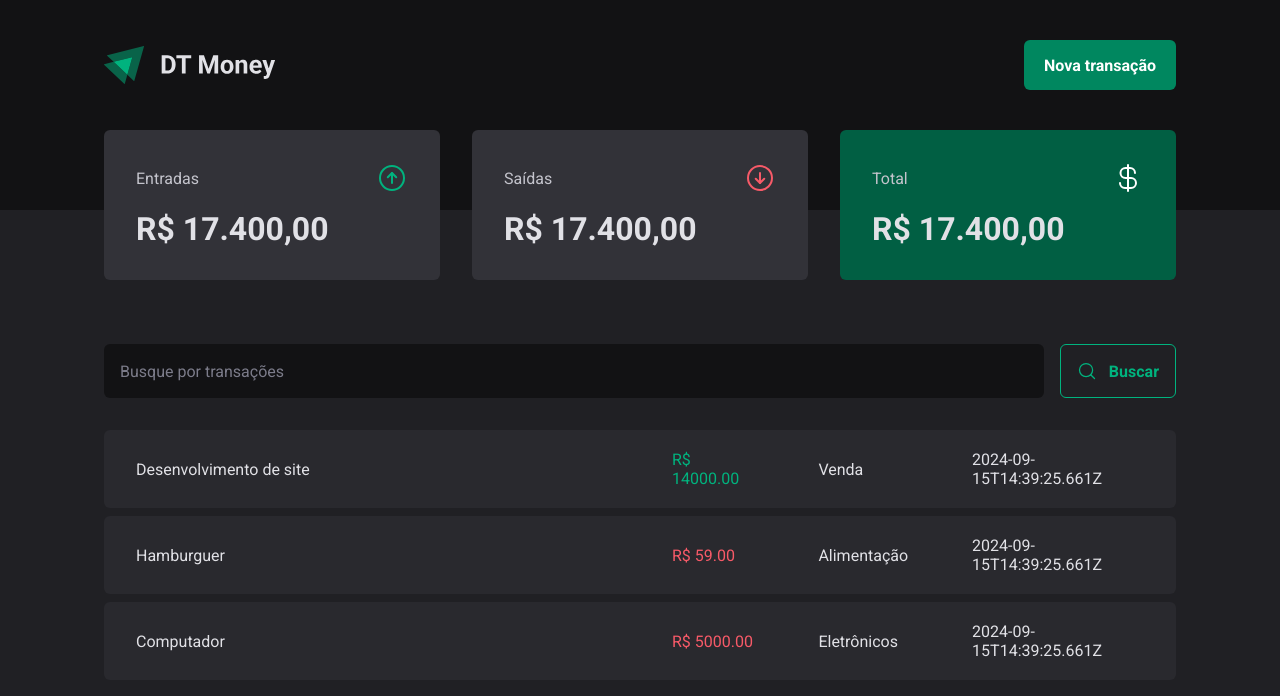
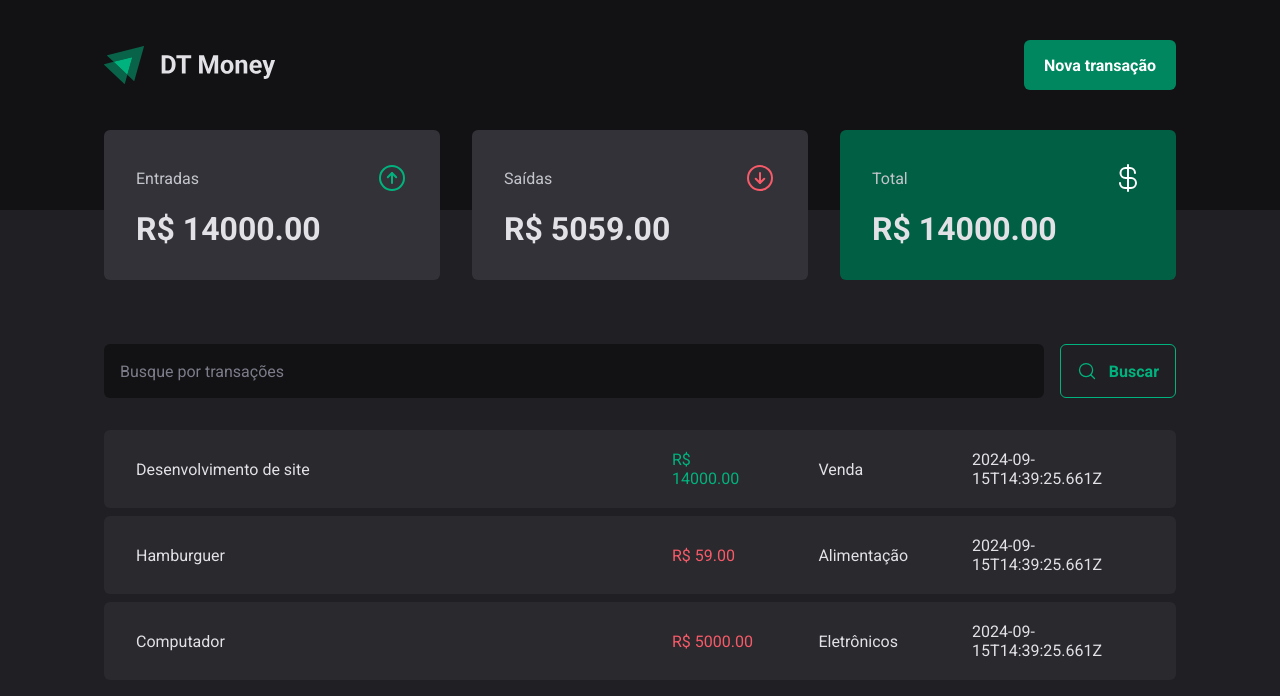
Before and after one commit to gustmrg/react-money-tracker, a React (Vite) app: page / in a window 1280 px wide. Shown: the top 696 px of the page. Built offline with nearby package versions, Linux system fonts and the light colour scheme; data requests are answered from the project's data file.

Commit message:
feat: add transactions to Summary component

```diff
--- a/src/components/Summary/index.tsx
+++ b/src/components/Summary/index.tsx
@@ -5,7 +5,24 @@ import { TransactionsContext } from "../../contexts/TransactionsContext";
 
 export function Summary() {
     const { transactions } = useContext(TransactionsContext);
-    console.log(transactions);
+
+    const summary = transactions.reduce((acc, transaction) => {
+        if (transaction.type === "income") {
+            acc.income += transaction.amount;
+            acc.total += transaction.amount;
+        } else {
+            acc.outcome += transaction.amount;
+        }
+
+        return acc;
+    },
+    {
+        income: 0,
+        outcome: 0,
+        total: 0
+    }
+);
+
 
     return (
         <SummaryContainer>
@@ -15,7 +32,7 @@ export function Summary() {
                     <ArrowCircleUp size={32} color="#00b37e" />
                 </header>
 
-                <strong>R$ 17.400,00</strong>
+                <strong>R$ {summary.income.toFixed(2)}</strong>
             </SummaryCard>
 
             <SummaryCard>
@@ -24,7 +41,7 @@ export function Summary() {
                     <ArrowCircleDown size={32} color="#f75a68" />
                 </header>
 
-                <strong>R$ 17.400,00</strong>
+                <strong>R$ {summary.outcome.toFixed(2)}</strong>
             </SummaryCard>
 
             <SummaryCard variant="green">
@@ -33,7 +50,7 @@ export function Summary() {
                     <CurrencyDollar size={32} color="#fff" />
                 </header>
 
-                <strong>R$ 17.400,00</strong>
+                <strong>R$ {summary.total.toFixed(2)}</strong>
             </SummaryCard>
         </SummaryContainer>
     )
```
